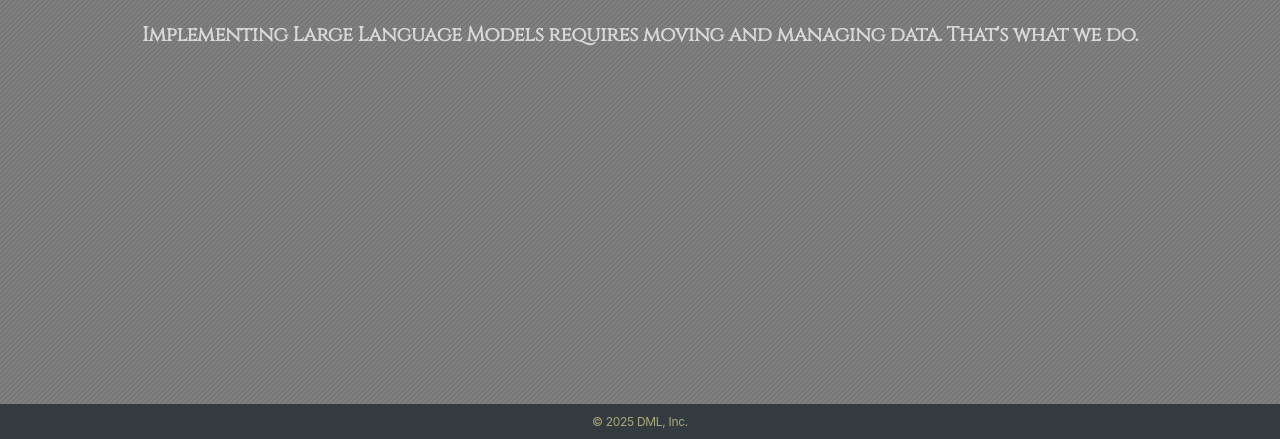
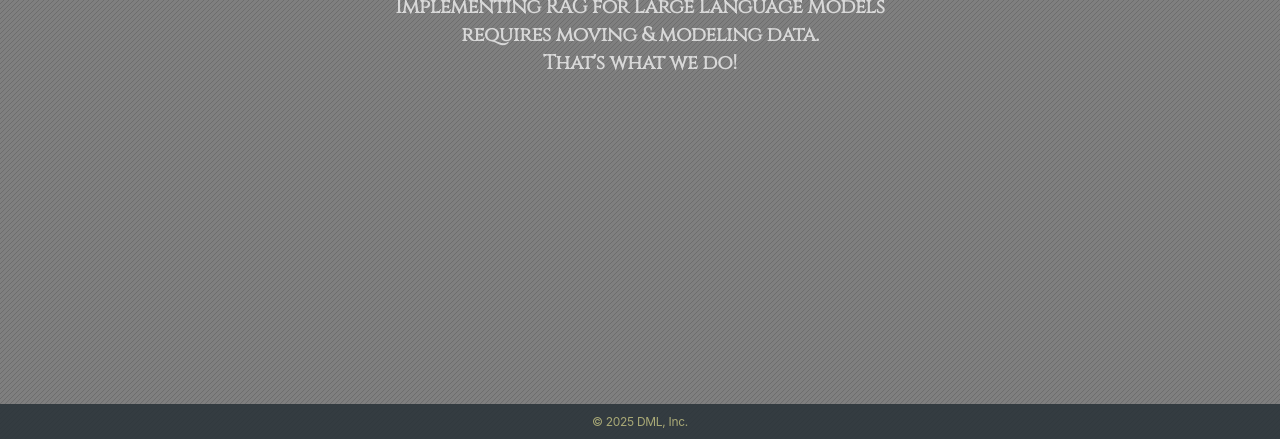
Before and after one commit to DMLinc/dml-holdings, a plain HTML site: page index.html in a window 1280 px wide. Shown: the part 361-800 px from the top of the page. Drawn offline with nearby package versions, Linux system fonts and the light colour scheme; a web font is replaced by a local one.

Commit message:
update tagline

```diff
--- a/index.html
+++ b/index.html
@@ -59,7 +59,8 @@ height="0" width="0" style="display:none;visibility:hidden"></iframe></noscript>
       <div class="text">
           <h1>Managing Data for LLMs</h1>
           <br>
-          <h2><b>Implementing Large Language Models requires moving and managing data. That's what we do.</b></h2>
+          <h2><b>Implementing RAG for Large Language Models <br/>requires moving & modeling data. <br/>
+          That's what we do!</b></h2>
           <br>
           <div class="keyvisual-cta-layer-content">
 
```
